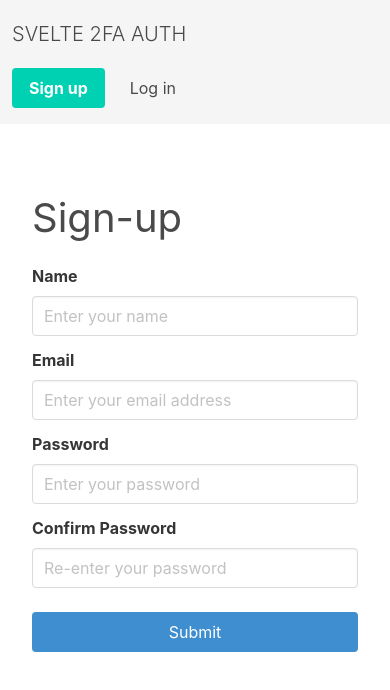
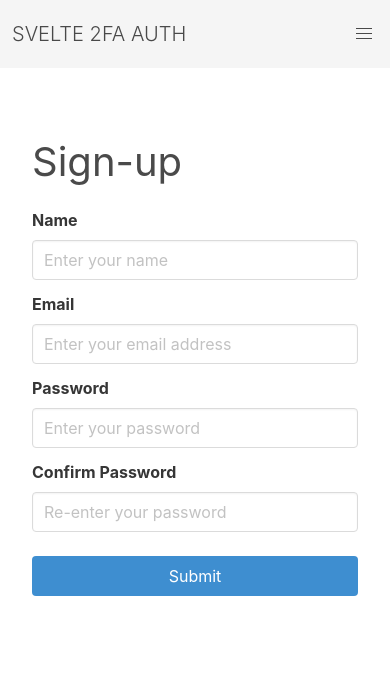
Before and after one commit to viveksingh-01/svelte-auth-2fa, a Svelte app: page / in a window 390 px wide. Shown: the top 690 px of the page. Built offline with nearby package versions, Linux system fonts and the light colour scheme.

Commit message:
wip: implement navbar toggle functionality for mobile devices

```diff
--- a/src/components/Navbar.svelte
+++ b/src/components/Navbar.svelte
@@ -1,3 +1,10 @@
+<script lang="ts">
+  let isActive = false;
+  function toggleNavbar() {
+    isActive = !isActive;
+  }
+</script>
+
 <nav class="navbar is-light py-2" aria-label="main navigation">
   <div class="container">
     <div class="navbar-brand">
@@ -5,24 +12,24 @@
         <h1 class="is-size-5 has-text-weight-light">SVELTE 2FA AUTH</h1>
       </a>
 
-      <!-- <a
+      <!-- svelte-ignore a11y-missing-attribute -->
+      <a
         role="button"
-      class="navbar-burger"
+        class="navbar-burger {isActive && 'is-active'}"
         aria-label="menu"
         aria-expanded="false"
-      data-target="navbarBasicExample"
+        data-target="navbar"
+        on:click={toggleNavbar}
       >
         <span aria-hidden="true" />
         <span aria-hidden="true" />
         <span aria-hidden="true" />
-    </a> -->
+      </a>
     </div>
-    <div id="navbarBasicExample" class="navbar-menu">
+    <div id="navbar" class="navbar-menu {isActive && 'is-active'}">
       <div class="navbar-start">
         <a class="navbar-item" href="/"> Home </a>
       </div>
-    </div>
-
       <div class="navbar-end">
         <div class="navbar-item">
           <div class="buttons">
@@ -34,4 +41,5 @@
         </div>
       </div>
     </div>
+  </div>
 </nav>
```
Lines whose indentation alone changed are shown as unchanged.
